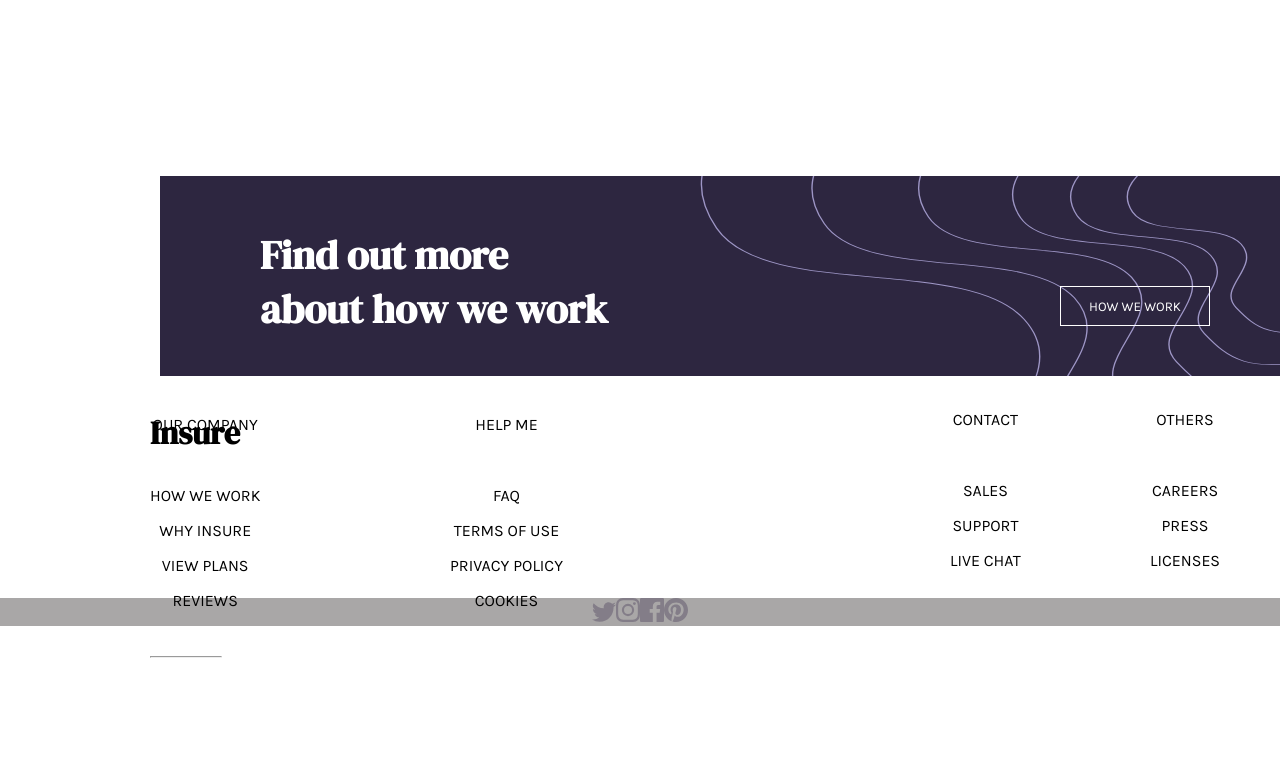
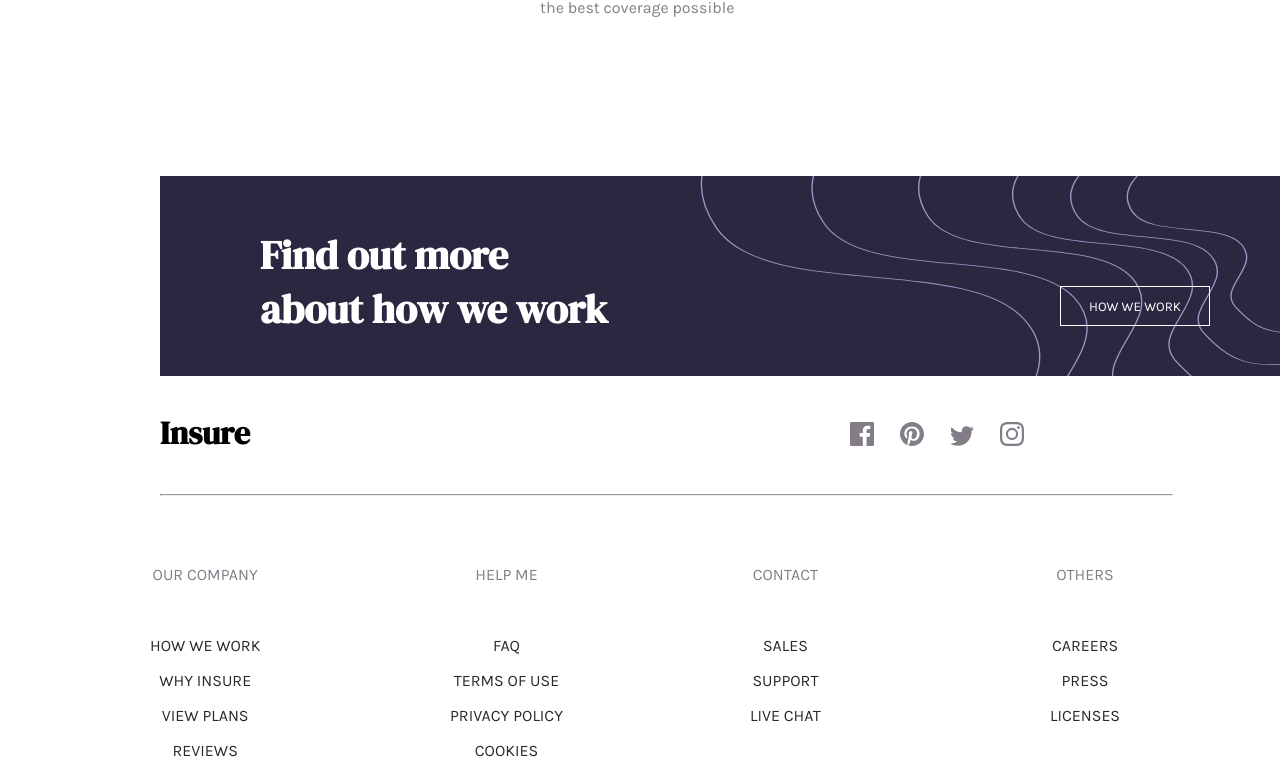
Before and after one commit to jokale/insurelp, a React (Create React App) app: page / in a window 1280 px wide. Shown: the part 1274-2050 px from the top of the page. Before the commit the page ends 1932 px from the top, so only its background shows below. Built offline with nearby package versions, Linux system fonts and the light colour scheme.

Commit message:
fix navbar

```diff
--- a/src/App.css
+++ b/src/App.css
@@ -201,13 +201,13 @@ p#p1{
 
 }
 h4#title2{
-  position: absolute; left: -60px; top: 170px;
+  position: absolute; left: -60px; top: 60px;
   width: 400px;
   font-size: 20px;
 
 }
 p#p2{
-  position: absolute; left: -60px; top: 230px;
+  position: absolute; left: -60px; top: 110px;
   text-align: left;
   width: 400px;
   color: hsl(273, 4%, 51%);
@@ -215,7 +215,7 @@ p#p2{
 }
 
 h4#title3{
-  position: absolute; left: 800px; top: 285px;
+  position: absolute; left: 800px; top: 290px;
   width: 400px;
   font-size: 20px;
 }
@@ -285,22 +285,38 @@ width: 100%;
 }
 #footerh1{
   position: absolute;
-  left: 150px;
+  left: 160px;
   bottom: 150px;
 }
 #row1{
-  position: absolute; bottom: 0px;left: 150px;
+  position: absolute; bottom: -150px;left: 150px;
 }
 #row2{
-  position: absolute; bottom: 0px;left: 450px;
+  position: absolute; bottom: -150px;left: 450px;
 }
 #row3{
-  position: absolute; bottom: 40px;left: 950px;
+  position: absolute; bottom: -115px;left: 750px;
 }
 #row4{
-  position: absolute; bottom: 40px;left: 1150px;
+  position: absolute; bottom: -115px;left: 1050px;
+}
+hr#footerhr{
+  position: absolute; top: -140px; left: 160px;
+  width: 79%;
+  color: #282c34;
 }
 
+#pfh{
+  color: hsl(273, 4%, 51%);
+  font-weight: 400;
+}
+
+#pf{
+  color:hsl(270, 9%, 17%);
+}
+#pf:hover{
+  text-decoration: underline;
+}
 /* text */
 
 h1,h2,h3,h4,h5,h6 {
@@ -336,11 +352,32 @@ p{
 }
 
 #affordable{
-  position: absolute; top: 90px; left: 400px;
+  position: absolute; top: -40px; left: 350px;
 
 }
 
-/* #twitter{
-  width: 500px;
-  height: 500px;
-} */
+/* LOGOS */
+
+#twitter{
+  position: absolute;
+  left: 950px;
+  bottom: 180px;
+}
+
+#insta{
+  position: absolute;
+  left: 1000px;
+  bottom: 180px;
+}
+
+#facebook{
+  position: absolute;
+  left: 850px;
+  bottom: 180px;
+}
+
+#pinterest{
+  position: absolute;
+  left: 900px;
+  bottom: 180px;
+}
--- a/src/App.js
+++ b/src/App.js
@@ -72,44 +72,44 @@ class App extends React.Component {
 
 
   <div id="footer">
-    <h1 id="footerh1"> Insure</h1>
-    <hr id="footerhr"/>
-    <img id="twitter"src={twitter} className="App-twitter" alt="twitter" />
-       <img id="insta"src={insta} className="App-insta" alt="insta" />
-       <img id="facebook"src={facebook} className="App-facebook" alt="facebook" />
-       <img id="pinterest"src={pinterest} className="App-pinterest" alt="pinterest" />
+        <h1 id="footerh1"> Insure</h1>
+        <hr id="footerhr"/>
+        <img id="twitter"src={twitter}  alt="twitter" />
+       <img id="insta"src={insta}  alt="insta" />
+       <img id="facebook"src={facebook}  alt="facebook" />
+       <img id="pinterest"src={pinterest}  alt="pinterest" />
 
       <div id="row1">
-      <p>OUR COMPANY</p><br></br>
-      <p>HOW WE WORK</p>
-      <p>WHY INSURE</p>
-      <p>VIEW PLANS</p>
-      <p>REVIEWS</p>
+      <p id="pfh">OUR COMPANY</p><br></br>
+      <p id="pf">HOW WE WORK</p>
+      <p id="pf">WHY INSURE</p>
+      <p id="pf">VIEW PLANS</p>
+      <p id="pf">REVIEWS</p>
       </div>
 
 
       <div id="row2">
-      <p>HELP ME</p><br></br>
-      <p>FAQ</p>
-      <p>TERMS OF USE</p>
-      <p>PRIVACY POLICY</p>
-      <p>COOKIES</p>
+      <p id="pfh">HELP ME</p><br></br>
+      <p id="pf">FAQ</p>
+      <p id="pf">TERMS OF USE</p>
+      <p id="pf">PRIVACY POLICY</p>
+      <p id="pf">COOKIES</p>
       </div>
 
 
       <div id="row3">
-      <p>CONTACT</p><br></br>
-      <p>SALES</p>
-      <p>SUPPORT</p>
-      <p>LIVE CHAT</p>
+      <p id="pfh">CONTACT</p><br></br>
+      <p id="pf">SALES</p>
+      <p id="pf">SUPPORT</p>
+      <p id="pf">LIVE CHAT</p>
       </div>
 
 
       <div id="row4">
-      <p>OTHERS</p><br></br>
-      <p>CAREERS</p>
-      <p>PRESS</p>
-      <p>LICENSES</p>
+      <p id="pfh">OTHERS</p><br></br>
+      <p id="pf">CAREERS</p>
+      <p id="pf">PRESS</p>
+      <p id="pf">LICENSES</p>
       </div>
    </div>
 
```
